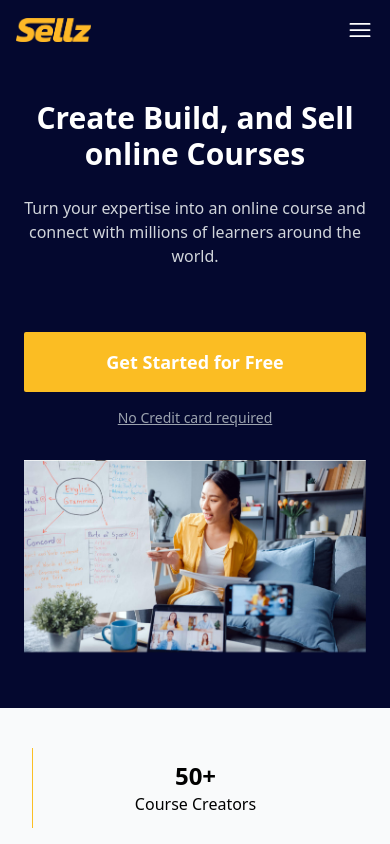
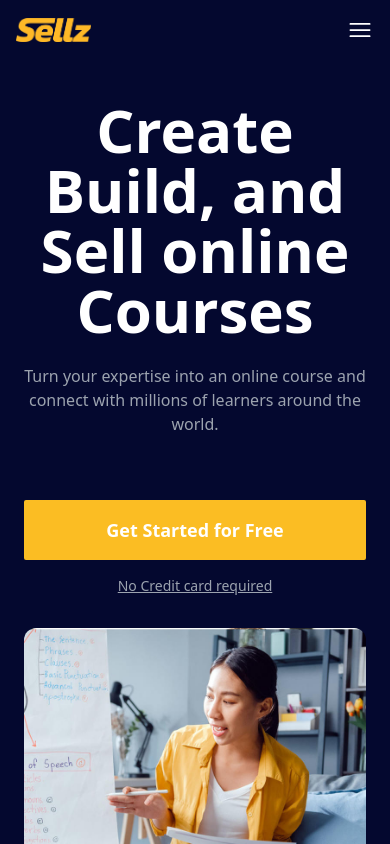
Before and after one commit to westcode6/sellz-landing-page, a SvelteKit app: page / in a window 390 px wide. Shown: the top 844 px of the page. Built offline with nearby package versions, Linux system fonts and the light colour scheme.

Commit message:
great day

```diff
--- a/src/components/Hero.svelte
+++ b/src/components/Hero.svelte
@@ -9,8 +9,8 @@
     <section class="w-full bg-[#04082f] h-full lg:h-[75vh] px-6 sm:px-10 lg:px-32 py-10 lg:py-8  flex flex-col lg:flex-row items-center md:gap-20">
         <div class="w-full lg:w-1/2">
             <div class="w-full md:max-w-[576px] text-center lg:text-left lg:max-w-[656px]">
-                <h1 class="animate__animated animate__backInLeft text-3xl md:text-7xl text-white font-semibold">Create Build, and Sell online Courses</h1>
-            <p class="w-full sm:w-5/6 mx-auto animate__animated animate__backInLeft  lg:mx-0 sm:text-center lg:text-left py-6 md:text-xl text-gray-300">
+                <h1 class="animate__animated animate__backInLeft text-6xl md:text-7xl text-white font-semibold">Create Build, and Sell online Courses</h1>
+            <p class="w-full sm:w-5/6 mx-auto animate__animated animate__backInLeft  lg:mx-0 sm:text-center lg:text-left py-6 md:text-xl text-gray-400">
                 Turn your expertise into an online course and connect with millions of learners around the
                 world.
             </p>
@@ -24,7 +24,11 @@
         </div>
 
         <div class="w-full lg:w-1/2 my-4 sm:mt-0 animate__animated animate__backInUp ">
-    <img src={heroBanner} alt="">
+
+            <div class="w-full h-[350px] sm:h-[600px]">
+    <img src={heroBanner} class="w-full h-full rounded-xl object-cover" alt="">
+
+            </div>
             <!-- <div class="w-full bg-gray-500 animate__animated animate__backInRight  h-[300px] lg:h-[500px]  rounded-xl flex items-center justify-center">
                 <span>
                     <svg xmlns="http://www.w3.org/2000/svg" fill="none" viewBox="0 0 24 24" stroke-width="1.5" stroke="currentColor" class="w-10 h-10">
--- a/src/components/Navbar.svelte
+++ b/src/components/Navbar.svelte
@@ -85,7 +85,7 @@ import logo from "$lib/assets/sellz-logo.png"
 </nav>
 
 <div id="stickyNav" class="absolute z-10 animate__animated animate__bounceInDown hidden top-0 bg-[#04082f] w-full h-full">
-	<div class="w-full bg-[#04082] px-8 py-6 flex items-center justify-between">
+	<div class="w-full bg-[#04082] px-4 py-2 flex items-center justify-between">
         <a href="/">
             <img src={logo} class="h-6 object-contain" alt="" />
         </a>
--- a/src/components/YouSection.svelte
+++ b/src/components/YouSection.svelte
@@ -16,7 +16,7 @@
 			clicks.
 		</p>
 
-        <a href="/" class="text-cyan-500 hover:underline transform transition hover:-translate-x-1 flex gap-4 py-6">Sign up for a free account <span><svg xmlns="http://www.w3.org/2000/svg" fill="none" viewBox="0 0 24 24" stroke-width="1.5" stroke="currentColor" class="w-6 h-6">
+        <a href="/" class="text-amber-500 hover:underline transform transition hover:-translate-x-1 flex gap-4 py-6">Sign up for a free account <span><svg xmlns="http://www.w3.org/2000/svg" fill="none" viewBox="0 0 24 24" stroke-width="1.5" stroke="currentColor" class="w-6 h-6">
             <path stroke-linecap="round" stroke-linejoin="round" d="M17.25 8.25 21 12m0 0-3.75 3.75M21 12H3" />
           </svg>
           </span></a>
```
